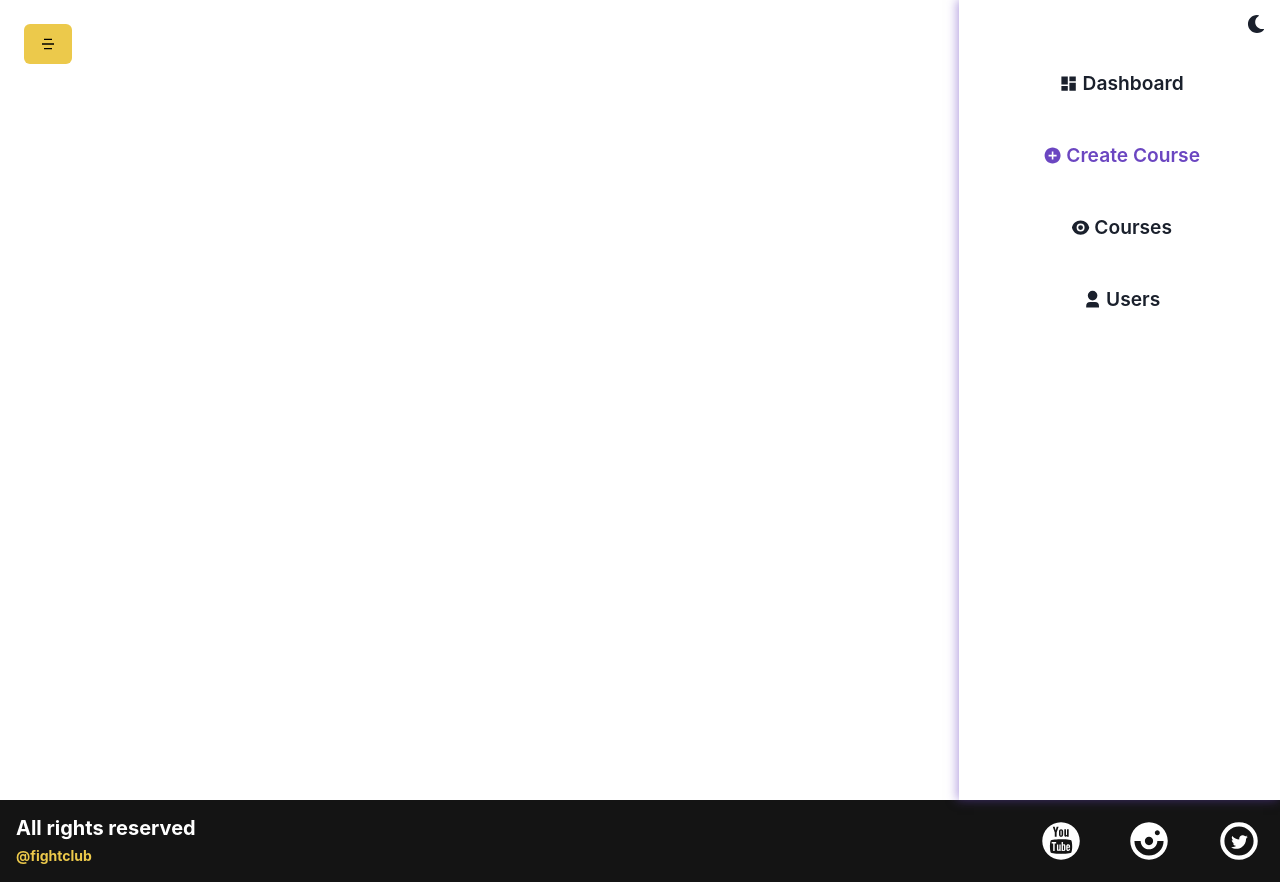
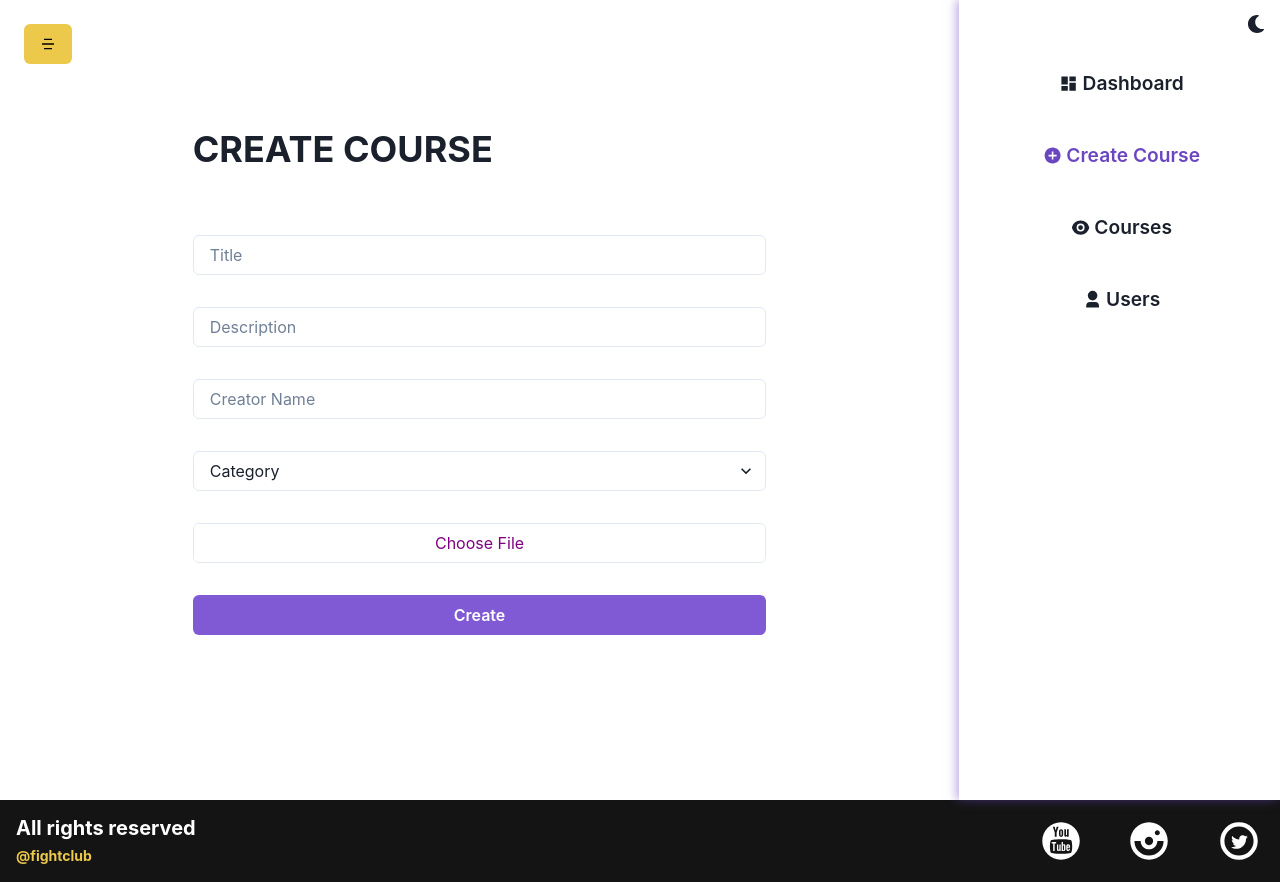
Before and after one commit to khanrazadev/fightclub, a React (Create React App) app: page /admin/createcourse in a window 1280 px wide. Built offline with nearby package versions, Linux system fonts and the light colour scheme.

Commit message:
Added CreateCourse component details

```diff
--- a/src/component/Admin/CreateCourse/CreateCourse.jsx
+++ b/src/component/Admin/CreateCourse/CreateCourse.jsx
@@ -1,15 +1,119 @@
-import React from 'react';
-import { Box, Grid } from '@chakra-ui/react';
+import React, { useState } from 'react';
+import {
+  Button,
+  Container,
+  Grid,
+  Heading,
+  Image,
+  Input,
+  Select,
+  VStack,
+} from '@chakra-ui/react';
 import Sidebar from '../Sidebar';
 import cursor from '../../../assets/images/cursor.png';
+import { fileUploadCss } from '../../Auth/Signup';
 const CreateCourse = () => {
+  const submitHandler = () => {};
+  const [title, setTitle] = useState('');
+  const [description, setDescription] = useState('');
+  const [createdBy, setCreatedBy] = useState('');
+  const [category, setCategory] = useState('');
+  const [imagePrev, setImagePrev] = useState('');
+  const [image, setImage] = useState('');
+
+  const imageChangeHandler = e => {
+    const file = e.target.files[0];
+    const reader = new FileReader();
+    reader.readAsDataURL(file);
+    reader.onloadend = () => {
+      setImagePrev(reader.result);
+      setImage(file);
+    };
+  };
+
+  const categories = [
+    'Boxing',
+    'Kickboxing',
+    'Sanda',
+    'Judo',
+    'Jujitsu',
+    'aikido',
+  ];
   return (
     <Grid
+      css={{
+        cursor: `url(${cursor}), default`,
+      }}
       minH={'100vh'}
       templateColumns={['1fr', '5fr 1fr']}
-      css={{ cursor: `url(${cursor}), default` }}
     >
-      <Box></Box>
+      <Container py="16">
+        <form onSubmit={submitHandler}>
+          <Heading
+            textTransform={'uppercase'}
+            children="Create Course"
+            my="16"
+            textAlign={['center', 'left']}
+          />
+
+          <VStack m="auto" spacing={'8'}>
+            <Input
+              value={title}
+              onChange={e => setTitle(e.target.value)}
+              placeholder="Title"
+              type={'text'}
+              focusBorderColor="purple.300"
+            />{' '}
+            <Input
+              value={description}
+              onChange={e => setDescription(e.target.value)}
+              placeholder="Description"
+              type={'text'}
+              focusBorderColor="purple.300"
+            />
+            <Input
+              value={createdBy}
+              onChange={e => setCreatedBy(e.target.value)}
+              placeholder="Creator Name"
+              type={'text'}
+              focusBorderColor="purple.300"
+            />
+            <Select
+              focusBorderColor="purple.300"
+              value={category}
+              onChange={e => setCategory(e.target.value)}
+            >
+              <option value="">Category</option>
+
+              {categories.map(item => (
+                <option key={item} value={item}>
+                  {item}
+                </option>
+              ))}
+            </Select>
+            <Input
+              accept="image/*"
+              required
+              type={'file'}
+              focusBorderColor="purple.300"
+              css={{
+                '&::file-selector-button': {
+                  ...fileUploadCss,
+                  color: 'purple',
+                },
+              }}
+              onChange={imageChangeHandler}
+            />
+            {imagePrev && (
+              <Image src={imagePrev} boxSize="64" objectFit={'contain'} />
+            )}
+            <Button w="full" colorScheme={'purple'} type="submit">
+              Create
+            </Button>
+          </VStack>
+        </form>
+      </Container>
+
       <Sidebar />
     </Grid>
   );
```
